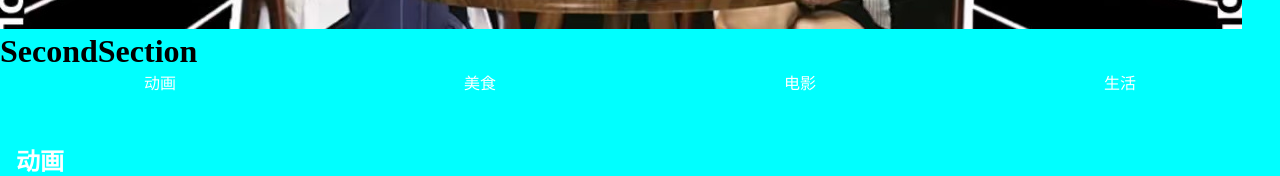
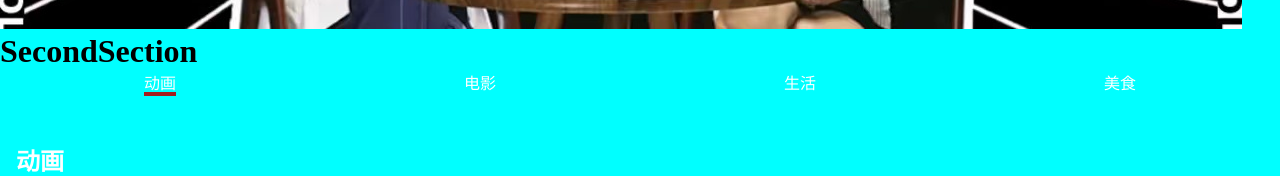
Before and after one commit to zwsnail/bilibili-activity-demo, a React (Create React App) app: page / in a window 1280 px wide. Shown: the part 719-895 px from the top of the page. Built offline with nearby package versions, Linux system fonts and the light colour scheme.

Commit message:
完成 Tabs 高亮

```diff
--- a/package.json
+++ b/package.json
@@ -10,6 +10,7 @@
     "@types/node": "^16.18.4",
     "@types/react": "^18.0.25",
     "@types/react-dom": "^18.0.9",
+    "classnames": "^2.3.2",
     "node-sass": "^7.0.3",
     "react": "^18.2.0",
     "react-dom": "^18.2.0",
--- a/src/sections/SecondSection/index.tsx
+++ b/src/sections/SecondSection/index.tsx
@@ -1,20 +1,68 @@
-import { FC } from "react";
+import { FC, useState } from "react";
 import styles from "./styles.module.scss";
 import CartoonImage from "../../assets/cartoon.jpg";
 import MovieImage from "../../assets/movie.png";
 import LifeImage from "../../assets/life.jpg";
 import FoodImage from "../../assets/food.jpg";
+import classNames from "classnames";
+
+
 const SecondSection: FC = () => {
+    const [activeTab, setActiveTab] = useState<string>("cartoon");
+
+    const tabs = [
+        {
+            key: 'cartoon',
+            title: '动画',
+        },
+        {
+            key: 'movie',
+            title: '电影',
+        },
+        {
+            key: 'life',
+            title: '生活',
+        },
+        {
+            key: 'food',
+            title: '美食'
+        }
+    ]
     return (
         <div className={styles.secondSection}>
             <h1>SecondSection</h1>
             {/* Tabs */}
             <ul>
-                <li>动画</li>
-                <li>美食</li>
-                <li>电影</li>
-                <li>生活</li>
+                {tabs.map(tab => (
+                    <li key={tab.key} onClick={() => setActiveTab(tab.key)}>
+                        <span>{tab.title}</span>
+                        {activeTab === tab.key && <span className={classNames(styles.line, { [styles.visible]: activeTab })}></span>}
+                    </li>
+                ))}
             </ul>
+
+            {/* {tabs.map(tab => (
+                    <li key={tab.key} onClick={() => setActiveTab(tab.key)}>
+                        <span>{tab.title}</span>
+                        {activeTab === tab.key && <span className={styles.line} />}
+                    </li>
+                ))
+            } */}
+
+            {/* <ul>
+                <li>
+                    <span>动画</span>
+                    {activeTab === "cartoon" && <span className={styles.line} />}
+                </li>
+                <li><span>美食</span>
+                    {activeTab === "food" && <span className={styles.line} />}
+                </li>
+                <li><span>电影</span>
+                    {activeTab === "movie" && <span className={styles.line} />}
+                </li>
+                <li><span>生活</span></li>
+                {activeTab === "life" && <span className={styles.line} />}
+            </ul> */}
 
             {/* Tabs */}
             <div>
@@ -35,7 +83,7 @@ const SecondSection: FC = () => {
                     <img src={LifeImage} alt="Life" />
                 </section>
             </div>
-        </div>
+        </div >
     )
 }
 
--- a/src/sections/SecondSection/styles.module.scss
+++ b/src/sections/SecondSection/styles.module.scss
@@ -5,8 +5,25 @@
         justify-content: space-around;
 
         li {
+            position: relative;
             color: white;
             list-style: none;
+
+            .line {
+                position: absolute;
+                bottom: 30px;
+                left: 50%;
+                transform: translateX(-50%);
+                height: 4px;
+                width: 100%;
+                background: rgb(164, 28, 28);
+                opacity: 0;
+                transition: opacity .3s;
+
+                &.visible {
+                    opacity: 1;
+                }
+            }
         }
     }
 
```
Also changed, not shown: 1 other file (tests, documents, lock files or other folders).
